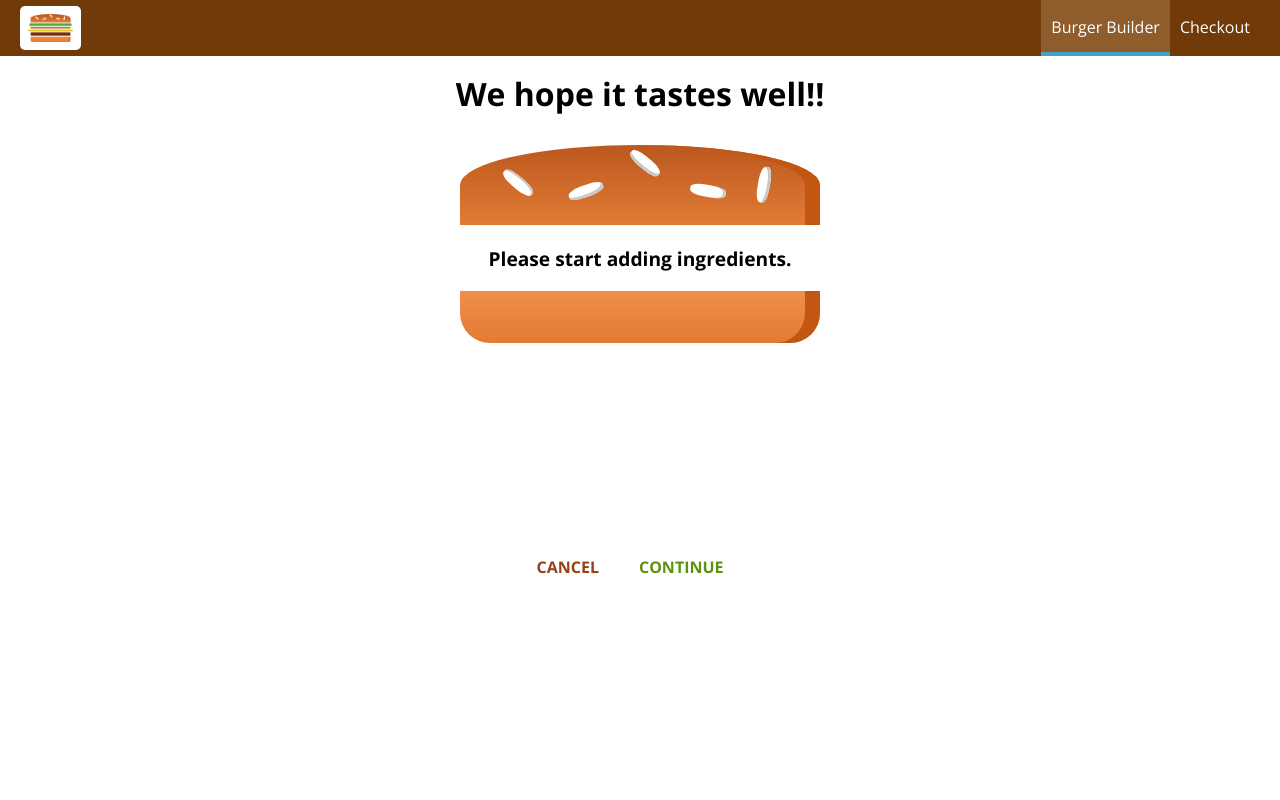
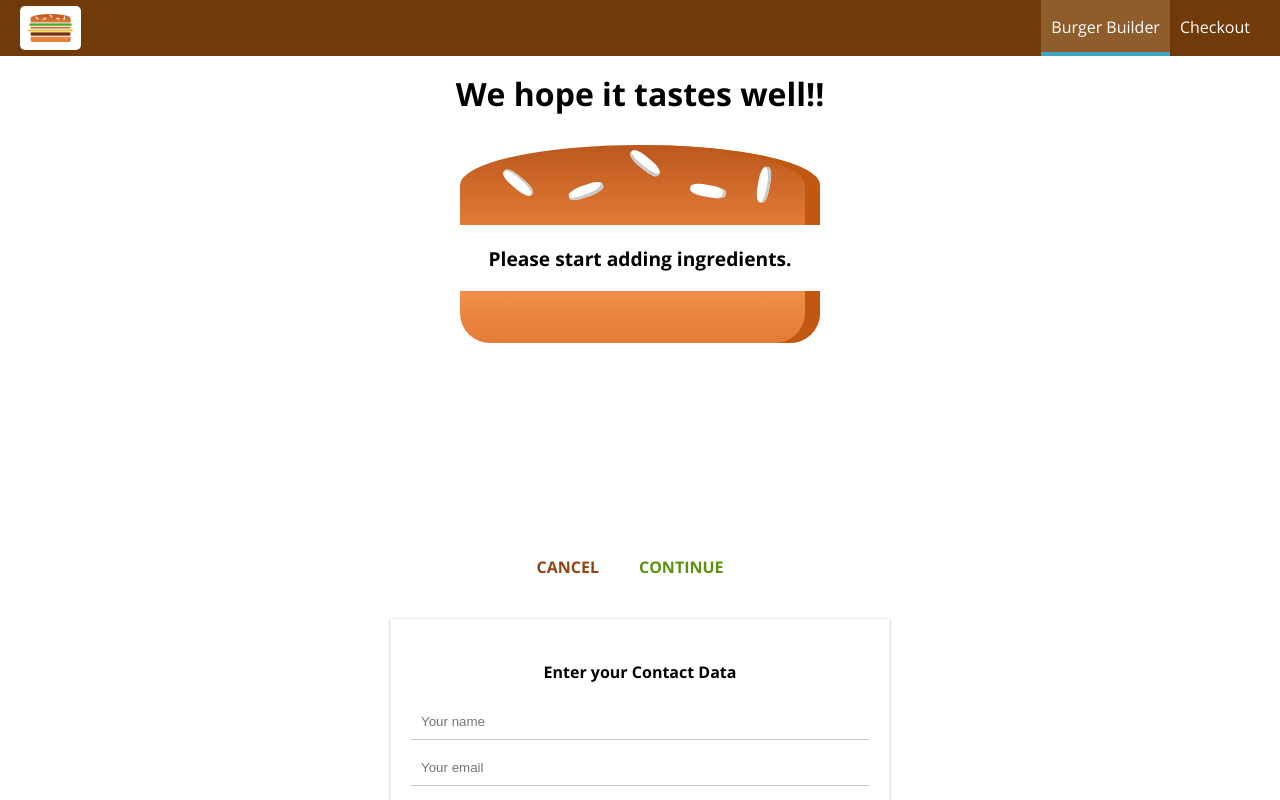
Before and after one commit to aakashthapa001/myburger, a React app: page /checkout in a window 1280 px wide. Both pictures are taken after a click on the button "CONTINUE". Shown: the top 800 px of the page. Built offline with nearby package versions, Linux system fonts and the light colour scheme.

Commit message:
Passed TotalPrice into Checkout as query param and added ContactData and Routing to ContactData with nested Route with props passed as ingredients, price and route history

```diff
--- a/src/containers/BurgerBuilder/BurgerBuilder.js
+++ b/src/containers/BurgerBuilder/BurgerBuilder.js
@@ -122,43 +122,11 @@
   };
 
   purchaseContinueHandler = () => {
-    // this.setState({
-    //   loading: true
-    // });
-    // const order = {
-    //   ingredients: this.state.ingredients,
-    //   price: this.state.totalPrice,
-    //   customer: {
-    //     name: 'Aakash Thapa',
-    //     address: {
-    //       street: 'Street 1',
-    //       zipCode: '04600',
-    //       country: 'Nepal'
-    //     },
-    //     email: 'test@test.com'
-    //   },
-    //   deliverMode: 'fastest'
-    // };
-    // axios
-    //   .post('/orders.json', order)
-    //   .then(response => {
-    //     this.setState({
-    //       loading: false,
-    //       purchasing: false
-    //     });
-    //   })
-    //   .catch(error => {
-    //     this.setState({
-    //       loading: false,
-    //       purchasing: false
-    //     });
-    //   });
-
     const queryParams = [];
     for (let i in this.state.ingredients) {
       queryParams.push(encodeURIComponent(i) + '=' + encodeURIComponent(this.state.ingredients[i]));
     }
-
+    queryParams.push('price=' + this.state.totalPrice);
     const queryString = queryParams.join('&');
 
     this.props.history.push({
--- a/src/containers/Checkout/Checkout.js
+++ b/src/containers/Checkout/Checkout.js
@@ -1,27 +1,31 @@
 import React, { Component } from 'react';
+import { Route } from 'react-router-dom';
 
 import CheckoutSummary from '../../components/Order/CheckoutSummary/CheckoutSummary';
+import ContactData from './ContactData/ContactData';
 
 class Checkout extends Component {
   state = {
-    ingredients: {
-      salad: 1,
-      meat: 1,
-      cheese: 1,
-      bacon: 1
-    }
+    ingredients: null,
+    totalPrice: 0
   };
 
-  componentDidMount() {
+  componentWillMount() {
     const query = new URLSearchParams(this.props.location.search);
     const ingredients = {};
+    let price = 0;
 
     for (let param of query.entries()) {
-      ingredients[param[0]] = +param[1];
+      if (param[0] === 'price') {
+        price = param[1];
+      } else {
+        ingredients[param[0]] = +param[1];
+      }
     }
 
     this.setState({
-      ingredients
+      ingredients,
+      totalPrice: price
     });
   }
 
@@ -41,6 +45,12 @@
           checkoutCancelled={this.checkoutCancelledHandler}
           checkoutContinue={this.checkoutContinueHandler}
         />
+        <Route
+          path={`${this.props.match.path}/contact-data`}
+          render={props => (
+            <ContactData ingredients={this.state.ingredients} price={this.state.totalPrice} {...props} />
+          )}
+        />
       </div>
     );
   }
--- /dev/null
+++ b/src/containers/Checkout/ContactData/ContactData.js
@@ -0,0 +1,82 @@
+import React, { Component } from 'react';
+
+import Button from '../../../components/UI/Button/Button';
+import axios from '../../../axios-orders';
+import Spinner from '../../../components/UI/Spinner/Spinner';
+
+import classes from './ContactData.scss';
+
+class ContactData extends Component {
+  state = {
+    name: '',
+    email: '',
+    address: {
+      street: '',
+      postalCode: ''
+    },
+    loading: false
+  };
+
+  orderHandler = event => {
+    event.preventDefault();
+
+    this.setState({
+      loading: true
+    });
+    const order = {
+      ingredients: this.props.ingredients,
+      price: this.props.price,
+      customer: {
+        name: 'Aakash Thapa',
+        address: {
+          street: 'Street 1',
+          zipCode: '04600',
+          country: 'Nepal'
+        },
+        email: 'test@test.com'
+      },
+      deliverMode: 'fastest'
+    };
+    axios
+      .post('/orders.json', order)
+      .then(response => {
+        this.setState({
+          loading: false
+        });
+        this.props.history.push('/');
+      })
+      .catch(error => {
+        this.setState({
+          loading: false
+        });
+      });
+    console.log(this.props.ingredients);
+  };
+
+  render() {
+    let form = (
+      <form>
+        <input className={classes.Input} type="text" name="name" placeholder="Your name" />
+        <input className={classes.Input} type="email" name="email" placeholder="Your email" />
+        <input className={classes.Input} type="text" name="street" placeholder="Street" />
+        <input className={classes.Input} type="text" name="postal" placeholder="Postal code" />
+        <Button btnType="Success" clicked={this.orderHandler}>
+          ORDER
+        </Button>
+      </form>
+    );
+
+    if (this.state.loading) {
+      form = <Spinner />;
+    }
+
+    return (
+      <div className={classes.ContactData}>
+        <h4>Enter your Contact Data</h4>
+        {form}
+      </div>
+    );
+  }
+}
+
+export default ContactData;
--- /dev/null
+++ b/src/containers/Checkout/ContactData/ContactData.scss
@@ -0,0 +1,22 @@
+.ContactData {
+  margin: 20px auto;
+  width: 80%;
+  text-align: center;
+  box-shadow: 0 2px 3px #ccc;
+  padding: 20px;
+  border: 1px solid #eee;
+
+  @media (min-width: 600px) {
+    width: 500px;
+  }
+}
+
+.Input {
+  display: block;
+  width: 100%;
+  margin-bottom: 10px;
+  padding: 10px;
+  border: 0;
+  box-shadow: 0;
+  border-bottom: 1px solid #ccc;
+}
```
